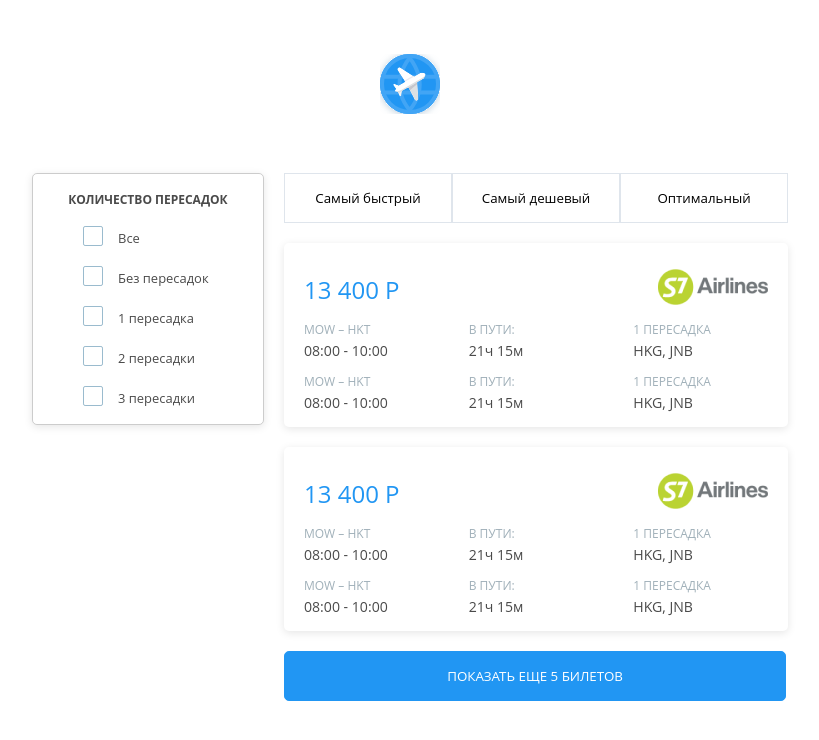
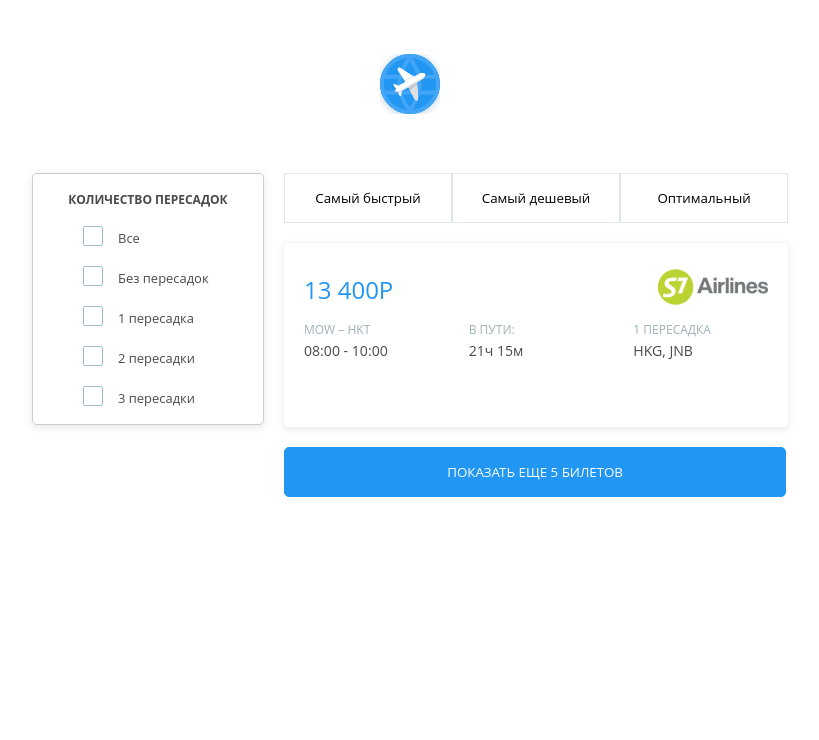
Before and after one commit to Xenia-Golb/aviasales__react, a React (Vite) app: page / in a window 1280 px wide. Shown: the top 740 px of the page, without its empty margins (230-1049 px from the left). Built offline with nearby package versions, Linux system fonts and the light colour scheme.

Commit message:
AA2. add react classes

```diff
--- a/src/App.module.scss
+++ b/src/App.module.scss
@@ -14,9 +14,12 @@
   align-items: center;
   justify-content: center;
 }
-.content {
+.main {
   margin-top: 54px;
   display: flex;
-  flex-direction: row;
   gap: 20px;
 }
+.content {
+  display: flex;
+  flex-direction: column;
+}
--- a/src/App.tsx
+++ b/src/App.tsx
@@ -1,6 +1,7 @@
 import style from './App.module.scss';
 import logo from './assets/img/Logo.svg';
-import s7 from './assets/img/S7_Logo.png';
+import { Select, Tabs } from './components';
+import { TicketsList } from './components/tickets-list/tickets-list';
 
 function App() {
   return (
@@ -8,110 +9,11 @@ function App() {
       <div className={style['logo']}>
         <img src={logo} alt="logo" />
       </div>
-      <div className={style['content']}>
-        <div className={style['select']}>
-          <h3 className={style['title']}>Количество пересадок</h3>
-          <div className={style['checkbox-container']}>
-            <input type="checkbox" name="all" id="all" />
-            <label htmlFor="all">Всe</label>
-          </div>
-          <div className={style['checkbox-container']}>
-            <input type="checkbox" name="without" id="without" />
-            <label htmlFor="without">Без пересадок</label>
-          </div>
-          <div className={style['checkbox-container']}>
-            <input type="checkbox" name="oneTransfer" id="oneTransfer" />
-            <label htmlFor="oneTransfer">1 пересадка</label>
-          </div>
-          <div className={style['checkbox-container']}>
-            <input type="checkbox" name="twoTransfer" id="twoTransfer" />
-            <label htmlFor="twoTransfer">2 пересадки</label>
-          </div>
-          <div className={style['checkbox-container']}>
-            <input type="checkbox" name="threeTransfer" id="twoTransfer" />
-            <label htmlFor="threeTransfer">3 пересадки</label>
-          </div>
-        </div>
-        <div className={style['tabs']}>
-          <button className={style['tabs__button']}>Самый быстрый</button>
-          <button className={style['tabs__button']}>Самый дешевый</button>
-          <button className={style['tabs__button']}>Оптимальный</button>
-          <div className={style['tickets-list']}>
-            <div className={style['ticket']}>
-              <div className={style['ticket-header']}>
-                <div className={style['ticket-header__price']}>13 400 Р </div>
-                <div className={style['ticket-header__logo']}>
-                  <img src={s7} />
-                </div>
-              </div>
-              <div className="ticket-items">
-                <div className={style['ticket__info']}>
-                  <div className={style['ticket-info__all']}>
-                    MOW – HKT <span>08:00 - 10:00</span>
-                  </div>
-                  <div className={style['ticket-info__all']}>
-                    В пути:
-                    <span> 21ч 15м</span>
-                  </div>
-                  <div className={style['ticket-info__all']}>
-                    1 пересадка
-                    <span>HKG, JNB</span>
-                  </div>
-                </div>
-                <div className={style['ticket__info']}>
-                  <div className={style['ticket-info__all']}>
-                    MOW – HKT <span>08:00 - 10:00</span>
-                  </div>
-                  <div className={style['ticket-info__all']}>
-                    В пути:
-                    <span> 21ч 15м</span>
-                  </div>
-                  <div className={style['ticket-info__all']}>
-                    1 пересадка
-                    <span>HKG, JNB</span>
-                  </div>
-                </div>
-              </div>
-            </div>
-          </div>
-          <div className={style['tickets-list']}>
-            <div className={style['ticket']}>
-              <div className={style['ticket-header']}>
-                <div className={style['ticket-header__price']}>13 400 Р </div>
-                <div className={style['ticket-header__logo']}>
-                  <img src={s7} />
-                </div>
-              </div>
-              <div className="ticket-items">
-                <div className={style['ticket__info']}>
-                  <div className={style['ticket-info__all']}>
-                    MOW – HKT <span>08:00 - 10:00</span>
-                  </div>
-                  <div className={style['ticket-info__all']}>
-                    В пути:
-                    <span> 21ч 15м</span>
-                  </div>
-                  <div className={style['ticket-info__all']}>
-                    1 пересадка
-                    <span>HKG, JNB</span>
-                  </div>
-                </div>
-                <div className={style['ticket__info']}>
-                  <div className={style['ticket-info__all']}>
-                    MOW – HKT <span>08:00 - 10:00</span>
-                  </div>
-                  <div className={style['ticket-info__all']}>
-                    В пути:
-                    <span> 21ч 15м</span>
-                  </div>
-                  <div className={style['ticket-info__all']}>
-                    1 пересадка
-                    <span>HKG, JNB</span>
-                  </div>
-                </div>
-              </div>
-            </div>
-          </div>
+      <div className={style['main']}>
+        <Select />
+        <div className={style['content']}>
+          <Tabs />
+          <TicketsList />
           <button className={style['content__button']}>
             Показать еще 5 билетов
           </button>
--- /dev/null
+++ b/src/components/checkbox/checkbox.tsx
@@ -0,0 +1,18 @@
+import { Component, ReactNode } from 'react';
+import style from '../../style/main.module.scss';
+
+type CheckboxProps = {
+  label: string;
+  id: string;
+};
+export class Checkbox extends Component<CheckboxProps> {
+  render(): ReactNode {
+    const { label, id } = this.props;
+    return (
+      <div className={style['checkbox-container']}>
+        <input type="checkbox" name="all" id={id} />
+        <label>{label}</label>
+      </div>
+    );
+  }
+}
--- /dev/null
+++ b/src/components/index.ts
@@ -0,0 +1,7 @@
+export { Checkbox } from './checkbox/checkbox';
+export { Select } from './select/select';
+export { TabsButton } from './tabs/tabs-button';
+export { Tabs } from './tabs/tabs';
+export { Ticket } from './tickets-list/ticket';
+export { TicketsList } from './tickets-list/tickets-list';
+export { TicketInfo } from './tickets-list/ticket-info';
--- /dev/null
+++ b/src/components/select/select.tsx
@@ -0,0 +1,18 @@
+import { Component, ReactNode } from 'react';
+import style from '../../style/main.module.scss';
+import { Checkbox } from '../index';
+
+export class Select extends Component {
+  render(): ReactNode {
+    return (
+      <div className={style['select']}>
+        <h3 className={style['title']}>Количество пересадок</h3>
+        <Checkbox id="all" label="Все" />
+        <Checkbox id="without" label="Без пересадок" />
+        <Checkbox id="oneTransfer" label="1 пересадка" />
+        <Checkbox id="twoTransfer" label="2 пересадки" />
+        <Checkbox id="threeTransfer" label="3 пересадки" />
+      </div>
+    );
+  }
+}
--- /dev/null
+++ b/src/components/tabs/tabs-button.tsx
@@ -0,0 +1,12 @@
+import { Component, ReactNode } from 'react';
+import style from '../../style/main.module.scss';
+
+type TabsButtonProps = {
+  children: ReactNode;
+};
+export class TabsButton extends Component<TabsButtonProps> {
+  render(): ReactNode {
+    const { children } = this.props;
+    return <button className={style['tabs__button']}>{children}</button>;
+  }
+}
--- /dev/null
+++ b/src/components/tabs/tabs.tsx
@@ -0,0 +1,15 @@
+import { Component, ReactNode } from 'react';
+import style from '../../style/main.module.scss';
+import { TabsButton } from './tabs-button';
+
+export class Tabs extends Component {
+  render(): ReactNode {
+    return (
+      <div className={style['tabs']}>
+        <TabsButton>Самый быстрый</TabsButton>
+        <TabsButton>Самый дешевый</TabsButton>
+        <TabsButton>Оптимальный</TabsButton>
+      </div>
+    );
+  }
+}
--- /dev/null
+++ b/src/components/tickets-list/ticket-info.tsx
@@ -0,0 +1,22 @@
+import { Component, ReactNode } from 'react';
+import style from '../../style/main.module.scss';
+
+export class TicketInfo extends Component {
+  render(): ReactNode {
+    return (
+      <div className={style['ticket__info']}>
+        <div className={style['ticket-info__all']}>
+          MOW – HKT <span>08:00 - 10:00</span>
+        </div>
+        <div className={style['ticket-info__all']}>
+          В пути:
+          <span> 21ч 15м</span>
+        </div>
+        <div className={style['ticket-info__all']}>
+          1 пересадка
+          <span>HKG, JNB</span>
+        </div>
+      </div>
+    );
+  }
+}
--- /dev/null
+++ b/src/components/tickets-list/ticket.tsx
@@ -0,0 +1,26 @@
+import { Component, ReactNode } from 'react';
+import style from '../../style/main.module.scss';
+import s7 from '../../assets/img/S7_Logo.png';
+import { TicketInfo } from '../index';
+
+type TicketProps = {
+  price: string;
+};
+export class Ticket extends Component<TicketProps> {
+  render(): ReactNode {
+    const { price } = this.props;
+    return (
+      <div className={style['ticket']}>
+        <div className={style['ticket-header']}>
+          <div className={style['ticket-header__price']}>{price}</div>
+          <div className={style['ticket-header__logo']}>
+            <img src={s7} alt="avia-logo" />
+          </div>
+        </div>
+        <div className="ticket-items">
+          <TicketInfo />
+        </div>
+      </div>
+    );
+  }
+}
--- /dev/null
+++ b/src/components/tickets-list/tickets-list.tsx
@@ -0,0 +1,13 @@
+import { Component, ReactNode } from 'react';
+import style from '../../style/main.module.scss';
+import { Ticket } from '../index';
+
+export class TicketsList extends Component {
+  render(): ReactNode {
+    return (
+      <div className={style['tickets-list']}>
+        <Ticket price={'13 400P'} />
+      </div>
+    );
+  }
+}
--- /dev/null
+++ b/src/style/main.module.scss
@@ -0,0 +1,6 @@
+@use './base/variables' as *;
+@use './base/fonts' as *;
+@use './components/button' as *;
+@use './components/select' as *;
+@use './components/checkbox' as *;
+@use './components/tickets' as *;
```
